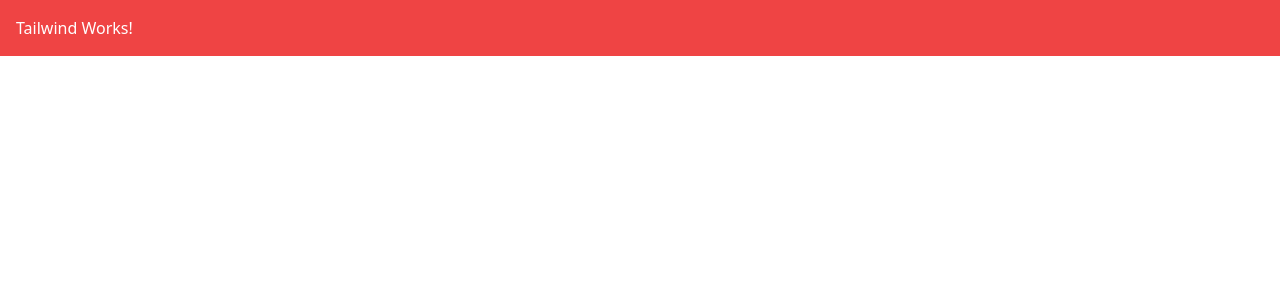
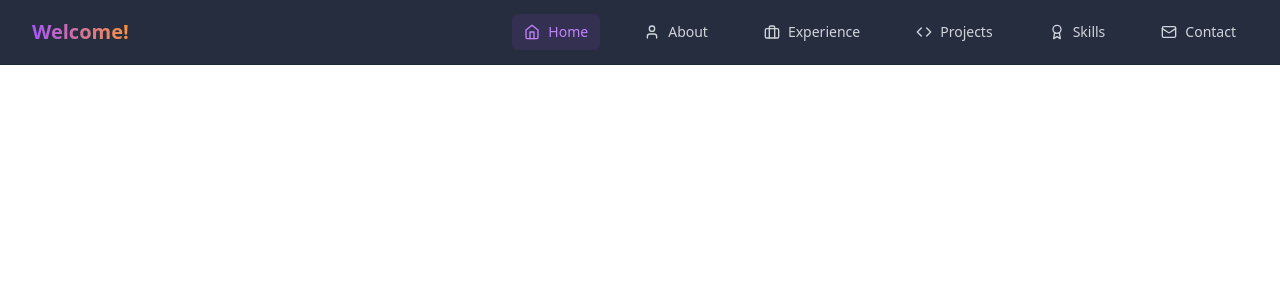
Before and after one commit to hewansirak/My-Portfolio, a React (Vite) app: page / in a window 1280 px wide. Shown: the top 300 px of the page. Built offline with nearby package versions, Linux system fonts and the light colour scheme.

Commit message:
Navigation bar added.

```diff
--- a/src/App.tsx
+++ b/src/App.tsx
@@ -1,8 +1,11 @@
-import React from 'react';
+import React from "react";
+import Navigation from "./components/Navigation";
 
 function App() {
   return (
-    <div className="bg-red-500 text-white p-4">Tailwind Works!</div>
+    <div className="min-h-screen bg-linear-to-r from-rose-500 via-pink-500 to-red-500">
+      <Navigation />
+    </div>
   );
 }
 
--- /dev/null
+++ b/src/components/Navigation.tsx
@@ -0,0 +1,126 @@
+import React, { useState, useEffect } from 'react';
+import { motion } from 'framer-motion';
+import { Menu, X, Home, User, Briefcase, Code, Award, Mail } from 'lucide-react';
+
+const Navigation: React.FC = () => {
+  const [isOpen, setIsOpen] = useState(false);
+  const [activeSection, setActiveSection] = useState('home');
+
+  const navItems = [
+    { id: 'home', label: 'Home', icon: Home },
+    { id: 'about', label: 'About', icon: User },
+    { id: 'experience', label: 'Experience', icon: Briefcase },
+    { id: 'projects', label: 'Projects', icon: Code },
+    { id: 'skills', label: 'Skills', icon: Award },
+    { id: 'contact', label: 'Contact', icon: Mail }
+  ];
+
+  useEffect(() => {
+    const handleScroll = () => {
+      const sections = navItems.map(item => document.getElementById(item.id));
+      const scrollPosition = window.scrollY + 100;
+
+      sections.forEach((section, index) => {
+        if (section) {
+          const offsetTop = section.offsetTop;
+          const offsetHeight = section.offsetHeight;
+
+          if (scrollPosition >= offsetTop && scrollPosition < offsetTop + offsetHeight) {
+            setActiveSection(navItems[index].id);
+          }
+        }
+      });
+    };
+
+    window.addEventListener('scroll', handleScroll);
+    return () => window.removeEventListener('scroll', handleScroll);
+  }, []);
+
+  const scrollTo = (id: string) => {
+    const element = document.getElementById(id);
+    if (element) {
+      element.scrollIntoView({ behavior: 'smooth' });
+    }
+    setIsOpen(false);
+  };
+
+  return (
+    <>
+      <motion.nav
+        initial={{ y: -100 }}
+        animate={{ y: 0 }}
+        className="fixed top-0 left-0 right-0 z-50 bg-slate-900/90 backdrop-blur-md border-b border-slate-800"
+      >
+        <div className="max-w-7xl mx-auto px-4 sm:px-6 lg:px-8">
+          <div className="flex items-center justify-between h-16">
+            <motion.div
+              initial={{ opacity: 0 }}
+              animate={{ opacity: 1 }}
+              transition={{ delay: 0.2 }}
+              className="text-xl font-bold bg-gradient-to-r from-purple-500 to-orange-400 bg-clip-text text-transparent"
+            >
+              Welcome!
+            </motion.div>
+
+            {/* Desktop Navigation */}
+            <div className="hidden md:flex space-x-8">
+              {navItems.map((item, index) => (
+                <motion.button
+                  key={item.id}
+                  initial={{ opacity: 0, y: -20 }}
+                  animate={{ opacity: 1, y: 0 }}
+                  transition={{ delay: 0.1 * index }}
+                  onClick={() => scrollTo(item.id)}
+                  className={`flex items-center space-x-2 px-3 py-2 rounded-md text-sm font-medium transition-colors
+                    ${activeSection === item.id
+                      ? 'text-purple-400 bg-purple-500/10'
+                      : 'text-gray-300 hover:text-white hover:bg-slate-800'
+                    }`}
+                >
+                  <item.icon size={16} />
+                  <span>{item.label}</span>
+                </motion.button>
+              ))}
+            </div>
+
+            {/* Mobile menu button */}
+            <div className="md:hidden">
+              <button
+                onClick={() => setIsOpen(!isOpen)}
+                className="text-gray-300 hover:text-white p-2"
+              >
+                {isOpen ? <X size={24} /> : <Menu size={24} />}
+              </button>
+            </div>
+          </div>
+        </div>
+
+        {/* Mobile Navigation */}
+        <motion.div
+          initial={false}
+          animate={{ height: isOpen ? 'auto' : 0 }}
+          className="md:hidden overflow-hidden bg-slate-900 border-t border-slate-800"
+        >
+          <div className="px-2 pt-2 pb-3 space-y-1">
+            {navItems.map((item) => (
+              <button
+                key={item.id}
+                onClick={() => scrollTo(item.id)}
+                className={`flex items-center space-x-3 w-full px-3 py-2 rounded-md text-base font-medium transition-colors
+                  ${activeSection === item.id
+                    ? 'text-purple-400 bg-purple-500/10'
+                    : 'text-gray-300 hover:text-white hover:bg-slate-800'
+                  }`}
+              >
+                <item.icon size={18} />
+                <span>{item.label}</span>
+              </button>
+            ))}
+          </div>
+        </motion.div>
+      </motion.nav>
+    </>
+  );
+};
+
+export default Navigation;
```
